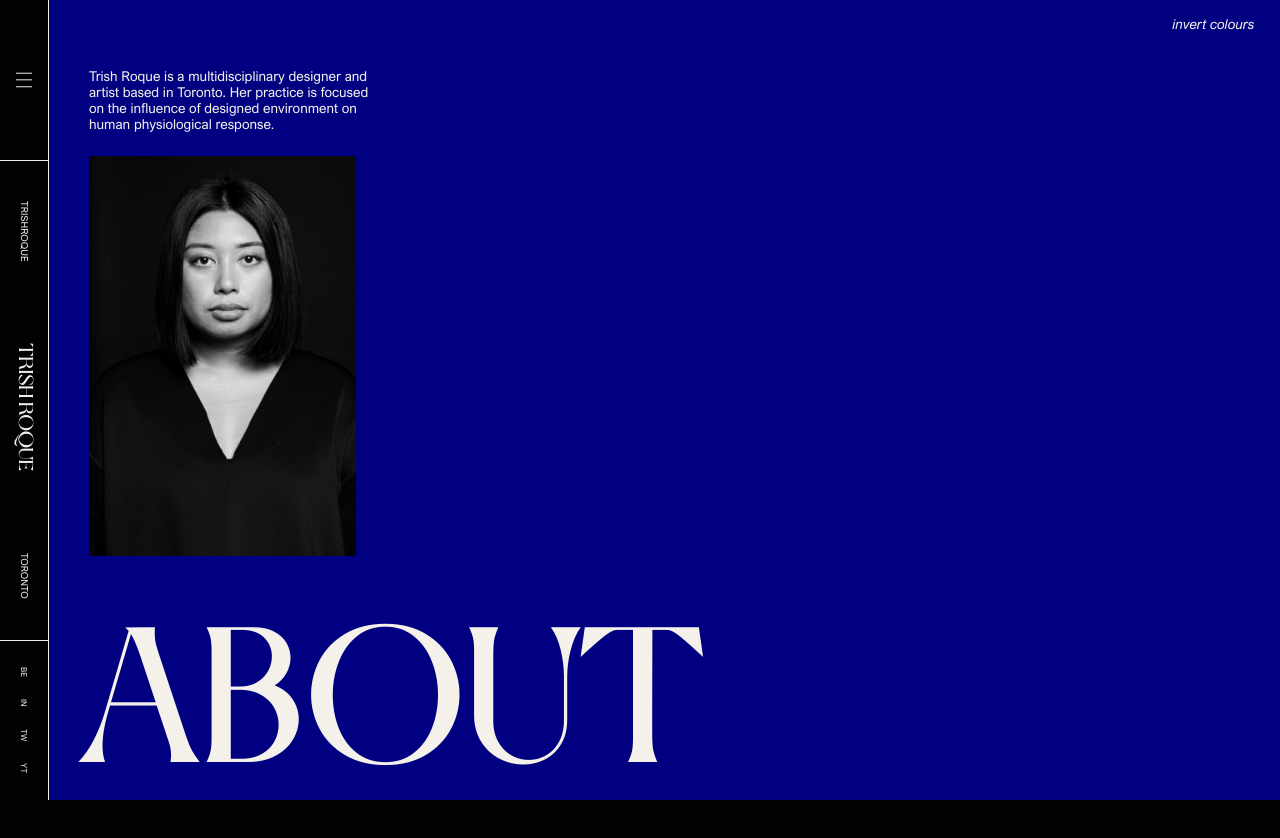
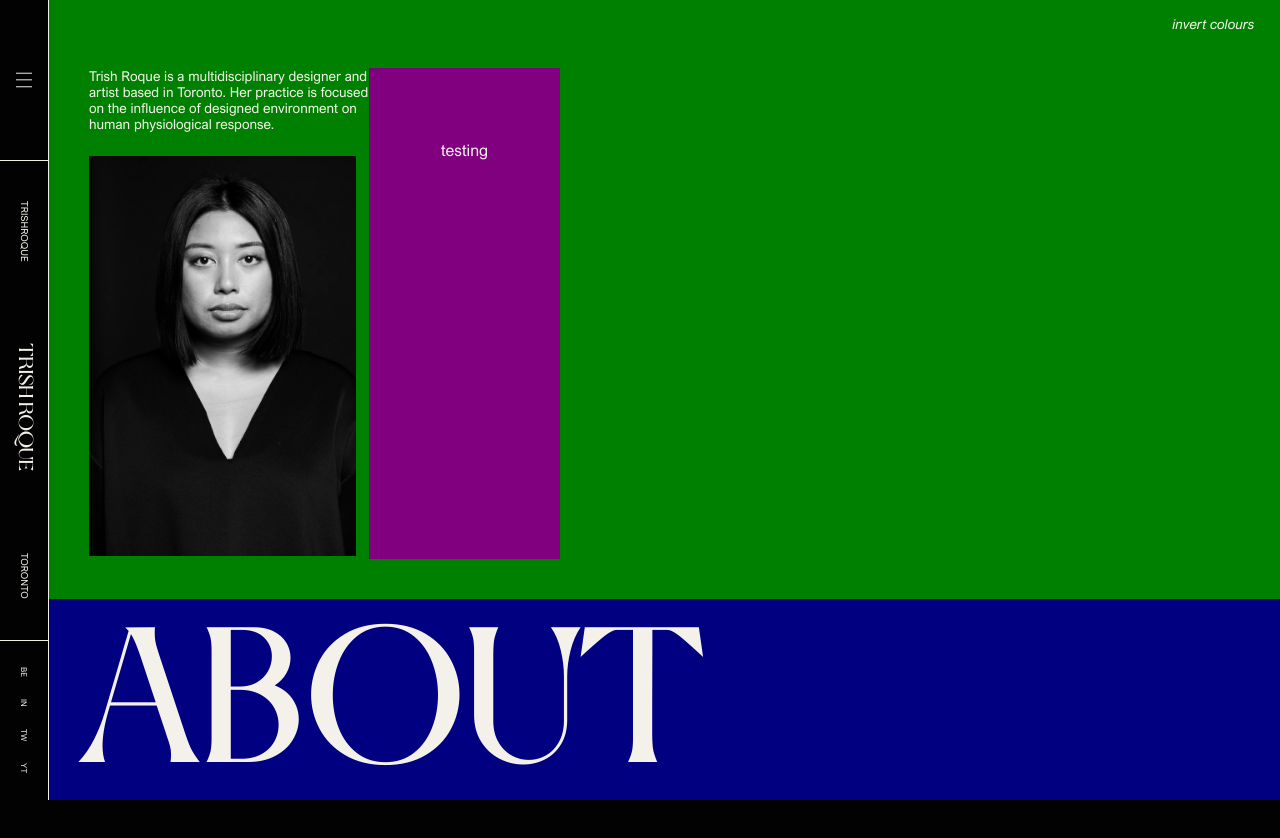
Before and after one commit to samjaxn/trishWebsite, a React (Create React App) app: page / in a window 1280 px wide. Shown: the top 838 px of the page. Built offline with nearby package versions, Linux system fonts and the light colour scheme.

Commit message:
adding about circle svg and layout for about page

```diff
--- a/src/App.css
+++ b/src/App.css
@@ -27,6 +27,11 @@
   padding-top: 3vh;
 }
 
+.aboutWork {
+  padding: 9vh;
+  background: purple;
+}
+
 .aboutDesc {
   font-size: 1.7vh;
   width: 35vh;
@@ -34,6 +39,9 @@
 
 .aboutContent {
   padding: 8.5vh 5vh 5vh;
+  display: flex;
+  flex-flow: row wrap;
+  background: green;
 }
 
 .aboutTitle {
--- a/src/components/About.js
+++ b/src/components/About.js
@@ -7,9 +7,10 @@ const About = (props) => {
             <div className="aboutContent">
                 <div className="aboutDesc">
                     Trish Roque is a multidisciplinary designer and artist based in Toronto. Her practice is focused on the influence of designed environment on human physiological response.
+                    <img src={profilePic} className="profilePic"/>
                 </div>
-                <div>
-                    <img src={profilePic} className="profilePic"/>
+                <div className="aboutWork">
+                    testing
                 </div>
             </div>
             <div className="aboutTitle">
```
Also changed, not shown: src/SVGs/aboutCircle.svg (added).
